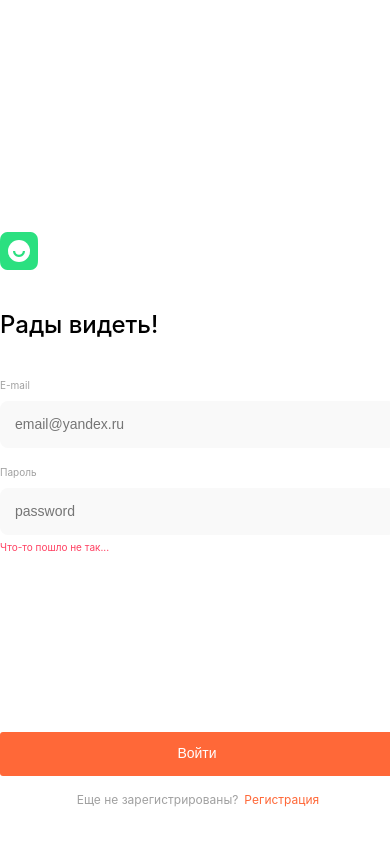
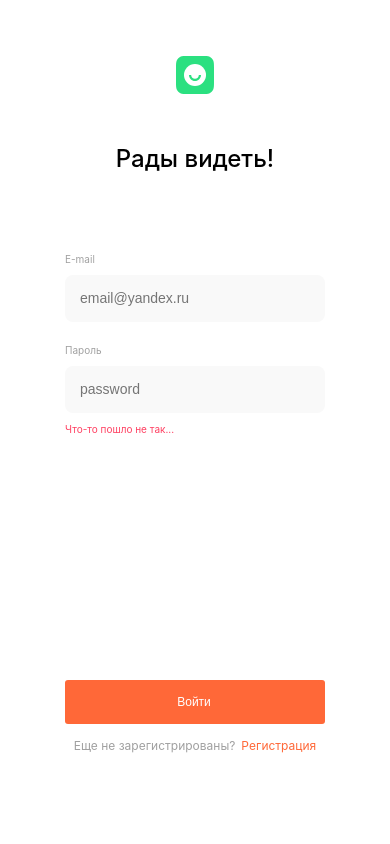
Before and after one commit to FlufyUnicorn/movies-explorer-frontend, a React (Create React App) app in the folder moview/: page /signin in a window 390 px wide. Built offline with nearby package versions, Linux system fonts and the light colour scheme.

Commit message:
fix register login

```diff
--- a/moview/src/components/FilterCheckbox/FilterCheckbox.css
+++ b/moview/src/components/FilterCheckbox/FilterCheckbox.css
@@ -30,6 +30,11 @@
   border-radius: 10px;
   width: 36px;
   height: 20px;
+}
+
+.filter__checkbox:hover::after {
+  opacity: 0.8;
+  transition: opacity 0.4s linear;
 }
 
 .filter__checkbox:focus {
--- a/moview/src/components/Footer/Footer.js
+++ b/moview/src/components/Footer/Footer.js
@@ -8,10 +8,10 @@ function Footer() {
         <p className='footer__year'>© {new Date().getFullYear()}</p>
         <ul className='footer__links'>
           <li className='footer__link-container'>
-            <a className='footer__link' href='https://practicum.yandex.ru'>Яндекс.Практикум</a>
+            <a className='footer__link' href='https://practicum.yandex.ru' target='_blank'>Яндекс.Практикум</a>
           </li>
           <li className='footer__link-container'>
-            <a className='footer__link' href='https://github.com/FlufyUnicorn'>Github</a>
+            <a className='footer__link' href='https://github.com/FlufyUnicorn' target='_blank'>Github</a>
           </li>
         </ul>
       </div>
--- a/moview/src/components/FormElement/FormElement.css
+++ b/moview/src/components/FormElement/FormElement.css
@@ -5,7 +5,8 @@
   align-items: flex-start;
   width: 396px;
   height: 100%;
-  margin: 70px auto;
+  margin: 0 auto;
+  padding: 70px 0;
   color: #000;
 }
 
@@ -56,7 +57,6 @@
   font-weight: 400;
   font-size: 14px;
   line-height: 17px;
-  color: #000000;
   border-radius: 8px;
   background-color: #F9F9F9;
 }
@@ -74,7 +74,7 @@
   font-size: 10px;
   line-height: 12px;
   color: #FF4062;
-  margin-top: 6px;
+  margin-top: 10px;
   min-height: 12px;
 }
 
@@ -136,18 +136,36 @@
 @media screen and (max-width: 768px) {
   .form__wrapper {
     width: 396px;
-    margin: 232px auto;
+    margin: 0 auto;
+    padding: 232px 0;
   }
 
   .form__button {
     padding: 13px 178px 15px 176px;
-    margin: 179px 0 16px;
+    margin: 157px 0 16px;
     width: 100%;
   }
 
   .form__button_register {
     margin: 69px 0 16px;
     padding: 13px 126px 15px 124px;
+  }
+}
+
+@media screen and (max-width: 500px) {
+  .form__wrapper {
+    width: 260px;
+    margin: 0 auto;
+    padding: 56px 0 30px;
+    align-items: center;
+  }
+
+  .form__title {
+    font-size: 24px;
+    font-style: normal;
+    font-weight: 500;
+    line-height: normal;
+    margin: 50px 0 80px;
   }
 
   .form__submit-text {
@@ -157,4 +175,19 @@
   .form__submit-span {
     font-size: 12px;
   }
+
+  .form__button {
+    font-size: 12px;
+  }
+
+  .form__button {
+    padding: 15px 113px 15px 111px;
+    margin: 245px 0 14px;
+    width: 100%;
+  }
+
+  .form__button_register {
+    margin: 157px 0 14px;
+    padding: 15px 68px 15px 67px;
+  }
 }
--- a/moview/src/components/Header/Header.css
+++ b/moview/src/components/Header/Header.css
@@ -65,6 +65,11 @@
   cursor: pointer;
 }
 
+.burger:hover {
+  opacity: 0.8;
+  transition: opacity 0.4s linear;
+}
+
 .header__auth-item:hover {
   opacity: 0.7;
 }
@@ -75,7 +80,7 @@
 
 @media screen and (max-width: 768px) {
   .header {
-    padding: 18px 30px;
+    padding: 15px 30px;
   }
 
   .burger {
--- a/moview/src/pages/NotFound/NotFound.css
+++ b/moview/src/pages/NotFound/NotFound.css
@@ -3,6 +3,7 @@
   flex-direction: column;
   align-items: center;
   color: #000;
+  padding-bottom: 60px;
 }
 
 .not-found__error-code {
@@ -34,13 +35,26 @@
   text-decoration: none;
 }
 
+.not-found__link:hover {
+  opacity: 0.7;
+  transition: opacity 0.4s linear;
+}
+
 @media screen and (max-width: 768px) {
+  .not-found {
+    padding-bottom: 222px;
+  }
+
   .not-found__error-code {
     margin: 408px 0 0;
   }
 }
 
 @media screen and (max-width: 500px) {
+  .not-found {
+    padding-bottom: 30px;
+  }
+
   .not-found__error-code {
     margin: 329px 0 0;
   }
--- a/moview/src/pages/Profile/Profile.css
+++ b/moview/src/pages/Profile/Profile.css
@@ -3,7 +3,8 @@
   flex-direction: column;
   justify-content: center;
   align-items: center;
-  margin: 74px auto 70px;
+  margin: 0 auto;
+  padding: 74px 0 70px;
   width: 410px;
   color: #000;
 }
@@ -27,7 +28,7 @@
   flex-direction: column;
   align-items: center;
   row-gap: 16px;
-  margin: 220px 0 0;
+  margin: 203px 0 0;
 }
 
 .profile__label {
@@ -76,7 +77,8 @@
 
 @media screen and (max-width: 768px) {
   .profile {
-    margin: 236px auto 269px;
+    margin: 0 auto;
+    padding: 236px 0 269px;
   }
 
   .profile__wrapper {
@@ -84,7 +86,7 @@
   }
 
   .profile__links {
-    margin: 210px 0 0;
+    margin: 193px 0 0;
   }
 
   .profile__label {
@@ -94,7 +96,8 @@
 
 @media screen and (max-width: 500px) {
   .profile {
-    margin: 70px auto 40px;
+    margin: 0 auto;
+    padding: 70px 0 40px;
     width: 260px;
   }
 
@@ -103,7 +106,7 @@
   }
 
   .profile__links {
-    margin: 379px 0 0;
+    margin: 367px 0 0;
   }
 
   .profile__link {
```
Also changed, not shown: 1 other file (tests, documents, lock files or other folders).
